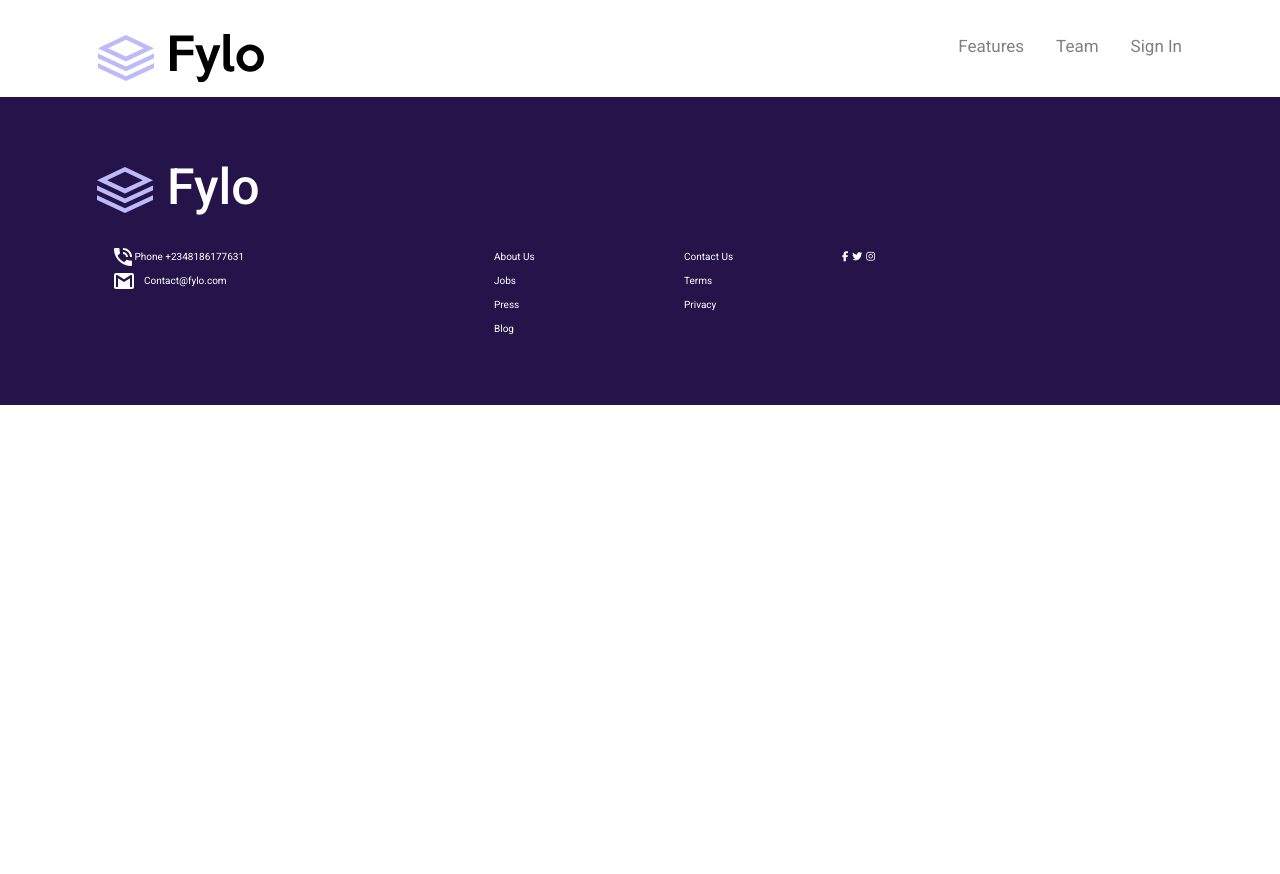
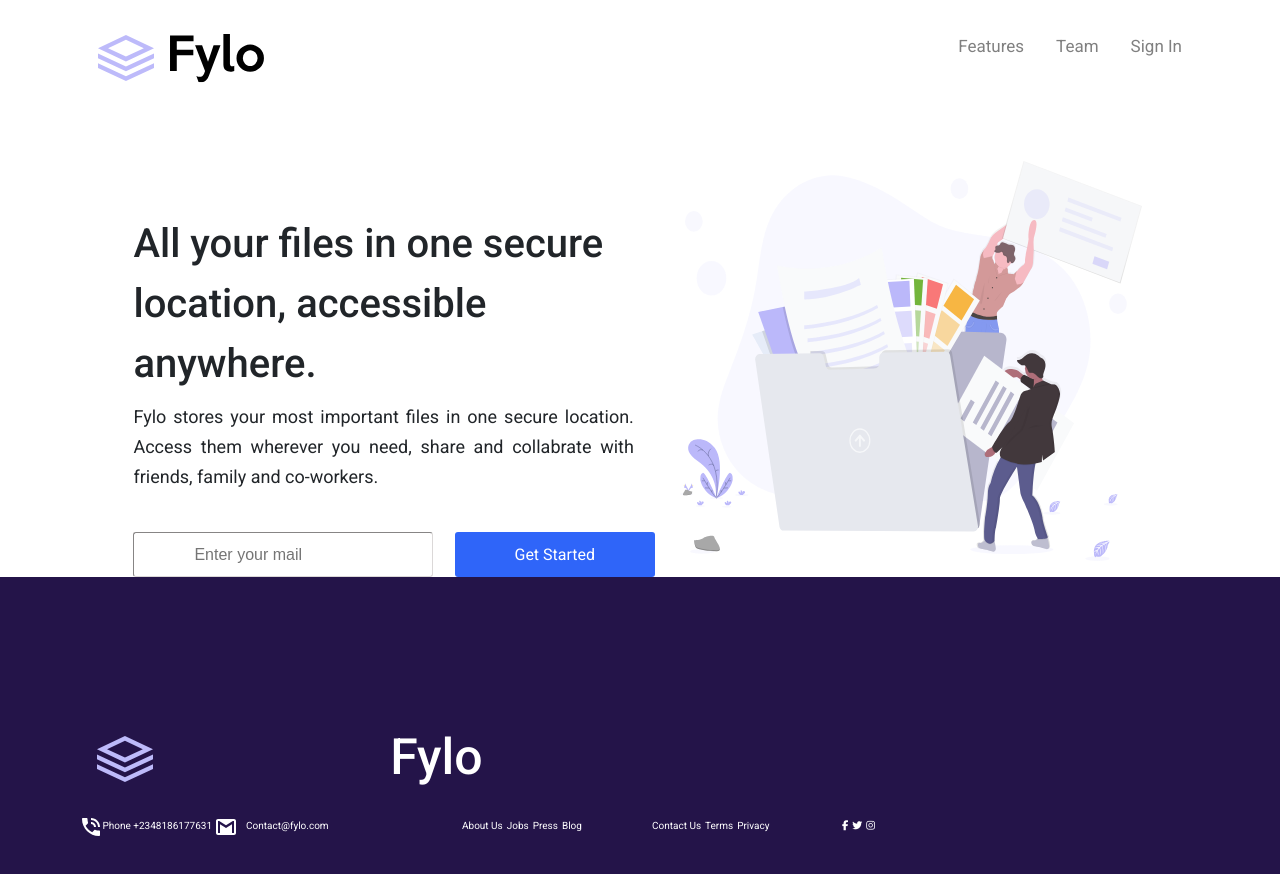
Before and after one commit to Tosinuel/capacitybay_final_css_project, a plain HTML site: page index.html in a window 1280 px wide. Before the commit the page ends 800 px from the top, so only its background shows below. Drawn offline with nearby package versions, Linux system fonts and the light colour scheme.

Commit message:
first commit

```diff
--- a/index.html
+++ b/index.html
@@ -32,6 +32,18 @@
 
       <!-- All Your File in One Place Section -->
       <div class="all-files">
+        <section class="containerSctn1">
+          <div>
+              <h1>All your files in one secure location, accessible anywhere.</h1>
+              <p>Fylo stores your most important files in one secure location. Access them wherever you need, share and collabrate with friends, family and co-workers.</p><br>
+              <div class="inp">
+                 <ul><li><input type="text" placeholder="Enter your mail" class="inp"><ul><li>please enter your name</li></ul></li></ul>  <br><a href=""><button class="btn">Get Started</button></a>
+              </div>
+
+
+          </div>
+          <div><img src="./images/illustration-1.svg" alt="illustration 1" class="illus1"></div>
+         </section>
 
       </div>
 
--- a/style.css
+++ b/style.css
@@ -31,7 +31,87 @@
 
 
   /* All Your File in One Place styles */
+  .containerSctn1{
+    display: flex;
+    gap: 1%;
+    padding-top: 5%;
 
+}
+.illus1{
+    width: 600px;
+    height: 400px;
+    padding-right: 23%;
+}
+h1{
+    font-size: 40px;
+    padding-top: 8%;
+    line-height: 60px;
+    padding-left: 20%;
+
+}
+section p{
+    font-size: 18px;
+    text-align: justify;
+    line-height: 30px;
+    padding-inline-end: 5%;
+    padding-left: 20%;
+
+}
+.inp{
+    display: flex;
+    gap: 2%;
+    padding-left: 20%;
+}
+input{
+    height: 45px;
+    width: 300px;
+    border-radius: 3px;
+    border-color: rgb(219, 216, 216);
+    border-width: 1px;
+    font-size: 16px;
+    font-family:'Poppins', sans-serif;
+    padding-left: 5%;
+    box-shadow: none;
+    overflow: hidden;
+    padding-left: 5%;
+
+}
+ul {
+    display: inline;
+    margin: 0;
+    padding: 0;
+  }
+  ul li {display: inline-block;}
+  ul li:hover {background: rgb(255, 255, 255);}
+  ul li:hover ul {display: block;}
+  ul li ul {
+    position: absolute;
+    width: 200px;
+    display: none;
+  }
+  ul li ul li {
+    background: rgb(255, 255, 255);
+    display: block;
+    color: red;
+  }
+
+input:hover{
+    border-color: red;
+
+}
+.btn{
+    width: 200px;
+    background-color:rgb(47,101,249);
+    height: 45px;
+    border: none;
+    color: white;
+    text-align: center;
+    border-radius: 3px;
+}
+.btn:hover{
+     background-color: rgb(107,155,255) ;
+     cursor: pointer;
+}
 
   /* Stay Productive Style */
 
```
